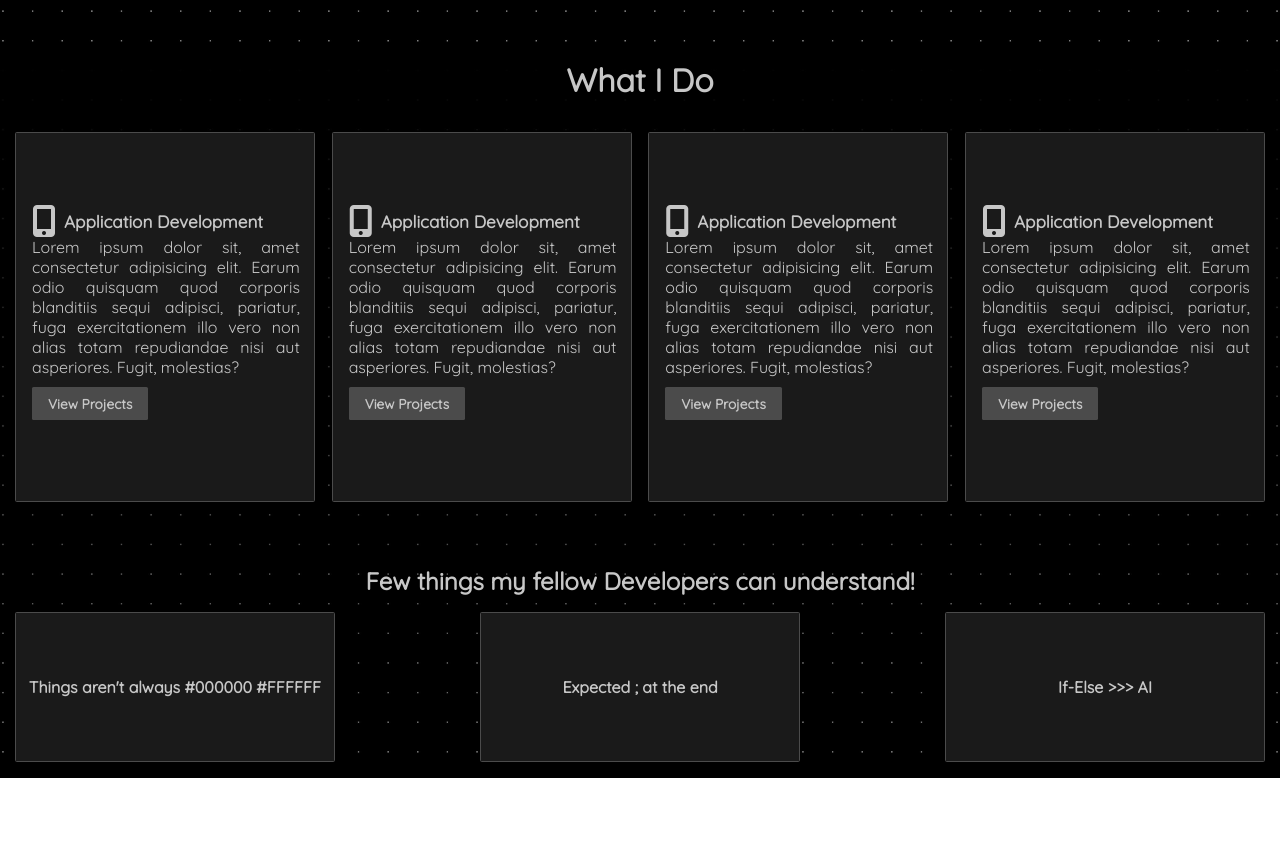
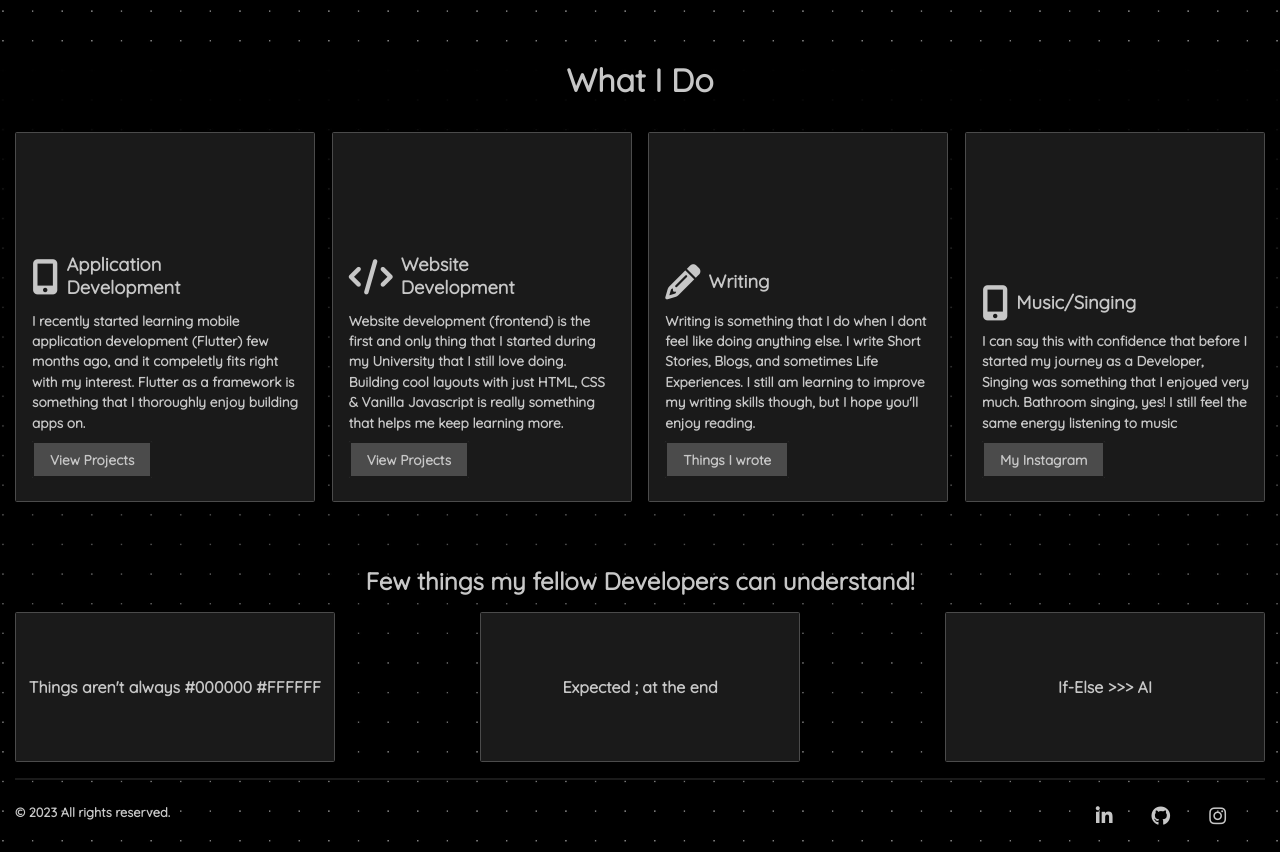
Before and after one commit to Shahhmeeer/portfolio, a plain HTML site: page index.html in a window 1280 px wide. Shown: the part 740-1592 px from the top of the page. Before the commit the page ends 1518 px from the top, so only its background shows below. Drawn offline with Linux system fonts and the light colour scheme.

Commit message:
added the descriptions

```diff
--- a/index.html
+++ b/index.html
@@ -55,11 +55,11 @@
               <i class="fa-solid fa-mobile-screen-button icon"></i>
             </div>
             <div class="skill-name">
-              <h2>Application Development</h2>
+              <h2>Application <br> Development</h2>
             </div>
           </div>
           <div class="skill-description">
-            <p>Lorem ipsum dolor sit, amet consectetur adipisicing elit. Earum odio quisquam quod corporis blanditiis sequi adipisci, pariatur, fuga exercitationem illo vero non alias totam repudiandae nisi aut asperiores. Fugit, molestias?</p>
+            <p>I recently started learning mobile application development (Flutter) few months ago, and it compeletly fits right with my interest. Flutter as a framework is something that I thoroughly enjoy building apps on.</p>
           </div>
           <div class="read-more-button">
             <a href="#">View Projects</a>
@@ -68,14 +68,14 @@
         <div class="skill web-dev">
           <div class="icon-and-name">
             <div class="skill-icon">
-              <i class="fa-solid fa-mobile-screen-button icon"></i>
+              <i class="fa-solid fa-code icon"></i>
             </div>
             <div class="skill-name">
-              <h2>Application Development</h2>
+              <h2>Website <br> Development</h2>
             </div>
           </div>
           <div class="skill-description">
-            <p>Lorem ipsum dolor sit, amet consectetur adipisicing elit. Earum odio quisquam quod corporis blanditiis sequi adipisci, pariatur, fuga exercitationem illo vero non alias totam repudiandae nisi aut asperiores. Fugit, molestias?</p>
+            <p>Website development (frontend) is the first and only thing that I started during my University that I still love doing. Building cool layouts with just HTML, CSS & Vanilla Javascript is really something that helps me keep learning more.</p>
           </div>
           <div class="read-more-button">
             <a href="#">View Projects</a>
@@ -84,17 +84,17 @@
         <div class="skill writing">
           <div class="icon-and-name">
             <div class="skill-icon">
-              <i class="fa-solid fa-mobile-screen-button icon"></i>
+              <i class="fa-solid fa-pencil icon"></i>
             </div>
             <div class="skill-name">
-              <h2>Application Development</h2>
+              <h2>Writing</h2>
             </div>
           </div>
           <div class="skill-description">
-            <p>Lorem ipsum dolor sit, amet consectetur adipisicing elit. Earum odio quisquam quod corporis blanditiis sequi adipisci, pariatur, fuga exercitationem illo vero non alias totam repudiandae nisi aut asperiores. Fugit, molestias?</p>
+            <p>Writing is something that I do when I dont feel like doing anything else. I write Short Stories, Blogs, and sometimes Life Experiences. I still am learning to improve my writing skills though, but I hope you'll enjoy reading.</p>
           </div>
           <div class="read-more-button">
-            <a href="#">View Projects</a>
+            <a href="#">Things I wrote</a>
           </div>
         </div>
         <div class="skill singing">
@@ -103,14 +103,14 @@
               <i class="fa-solid fa-mobile-screen-button icon"></i>
             </div>
             <div class="skill-name">
-              <h2>Application Development</h2>
+              <h2>Music/Singing</h2>
             </div>
           </div>
           <div class="skill-description">
-            <p>Lorem ipsum dolor sit, amet consectetur adipisicing elit. Earum odio quisquam quod corporis blanditiis sequi adipisci, pariatur, fuga exercitationem illo vero non alias totam repudiandae nisi aut asperiores. Fugit, molestias?</p>
+            <p>I can say this with confidence that before I started my journey as a Developer, Singing was something that I enjoyed very much. Bathroom singing, yes! I still feel the same energy listening to music </p>
           </div>
           <div class="read-more-button">
-            <a href="#">View Projects</a>
+            <a href="#">My Instagram</a>
           </div>
         </div>
       </div>
@@ -124,5 +124,19 @@
       <div class="quote quote3">If-Else >>> AI</div>
     </div>
   </section>
+  <footer>
+    <p>&copy; 2023 All rights reserved.</p>
+    <div class="socials">
+      <a href="https://www.linkedin.com/in/shahmeer-asim-457b13239/" target="_blank" title="LinkedIn">
+        <i class="fa-brands fa-linkedin-in"></i>
+      </a>
+      <a href="https://github.com/Shahhmeeer" target="_blank" title="Github">
+        <i class="fa-brands fa-github"></i>
+      </a>
+      <a href="https://www.instagram.com/shahh_meeer/" target="_blank" title="Instagram">
+        <i class="fa-brands fa-instagram"></i>
+      </a>
+    </div>
+  </footer>
 </body>
 </html>
--- a/style.css
+++ b/style.css
@@ -33,7 +33,7 @@ body {
 
 .primary-header-content {
   min-height: 10vh;
-  border-bottom: 1.5px solid var(--background-dark);
+  border-bottom: 2px solid var(--background-dark);
   max-width: 1250px;
   margin: auto;
   display: flex;
@@ -193,40 +193,59 @@ main {
   padding-left: 1rem;
   display: flex;
   flex-direction: column;
-  justify-content: center;
+  justify-content: end;
   border-radius: 0.1rem;
 }
 
 .icon-and-name {
   display: flex;
   align-items: center;
+  margin-bottom: 0.7rem;
 }
 
 .icon-and-name i {
   margin-right: 0.5rem;
-  font-size: 2rem;
+  font-size: 2.2rem;
 }
 
 .icon-and-name h2 {
-  font-size: 1.07rem;
+  font-size: 1.15rem;
 }
 
 .skill-description {
-  text-align: justify;
   max-width: 95%;
+  font-weight: bold;
+  font-size: 0.85rem;
+  line-height: 1.5;
 }
 
 .read-more-button {
   padding: 1rem 0rem;
+  margin-bottom: 1rem;
 }
 
 .read-more-button a {
   text-decoration: none;
   background-color: var(--background-hover-dark);
+  border: 2px solid var(--background-dark);
   padding: 0.5rem 1rem;
   border-radius: 0.1rem;
   font-weight: bold;
   font-size: 0.85rem;
+}
+
+footer {
+  border-top: 2px solid var(--background-dark);
+  max-width: 1250px;
+  margin: auto;
+  display: flex;
+  padding: 1.5rem 0rem;
+}
+
+footer p {
+  flex: 5;
+  font-weight: bold;
+  font-size: 0.8rem;
 }
 
 @media screen and (max-width: 500px) {
@@ -274,4 +293,8 @@ main {
     justify-content: space-evenly;
     gap: 1rem;
   }
+  footer p {
+    flex: 2;
+    margin-left: 1rem;
+  }
 }
```
